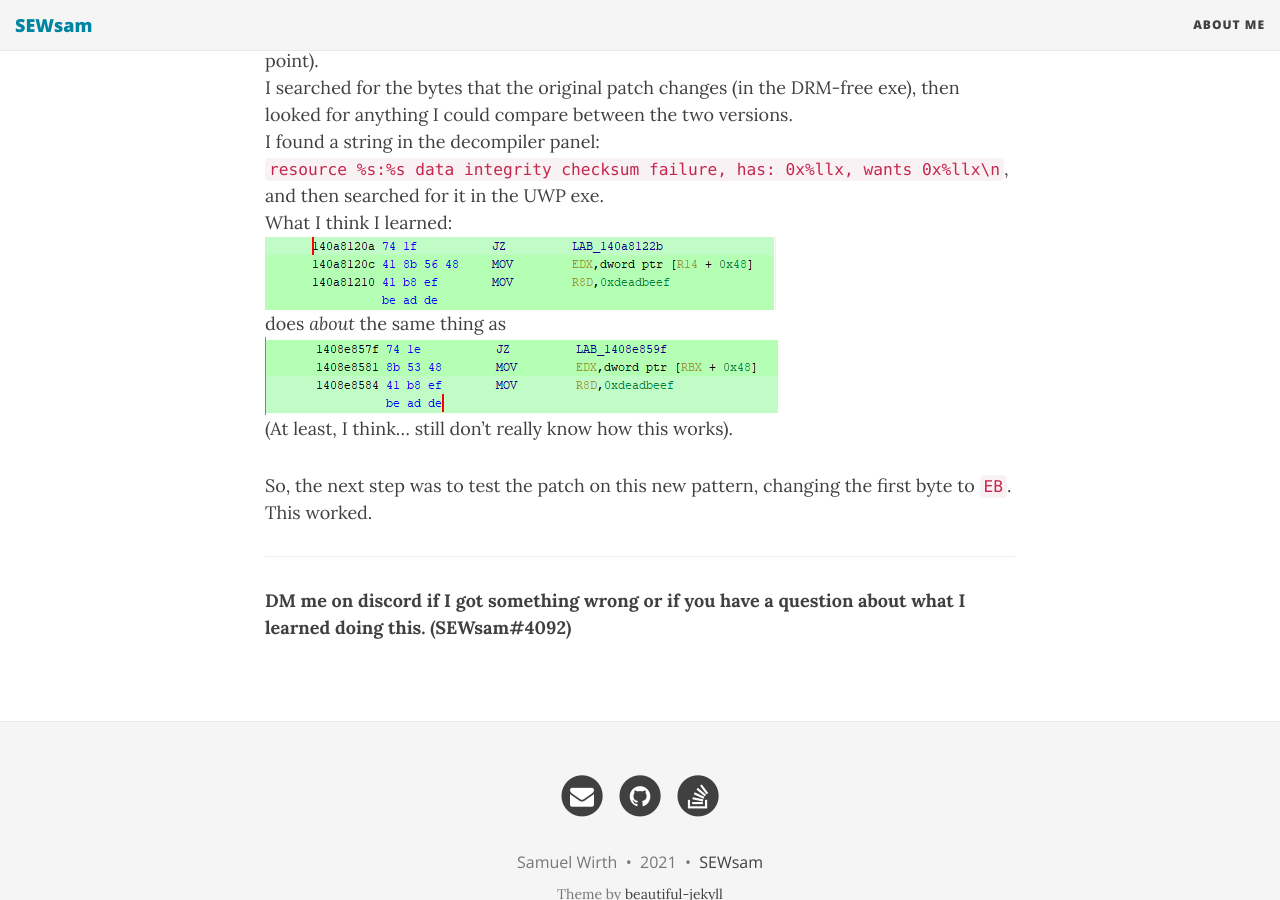
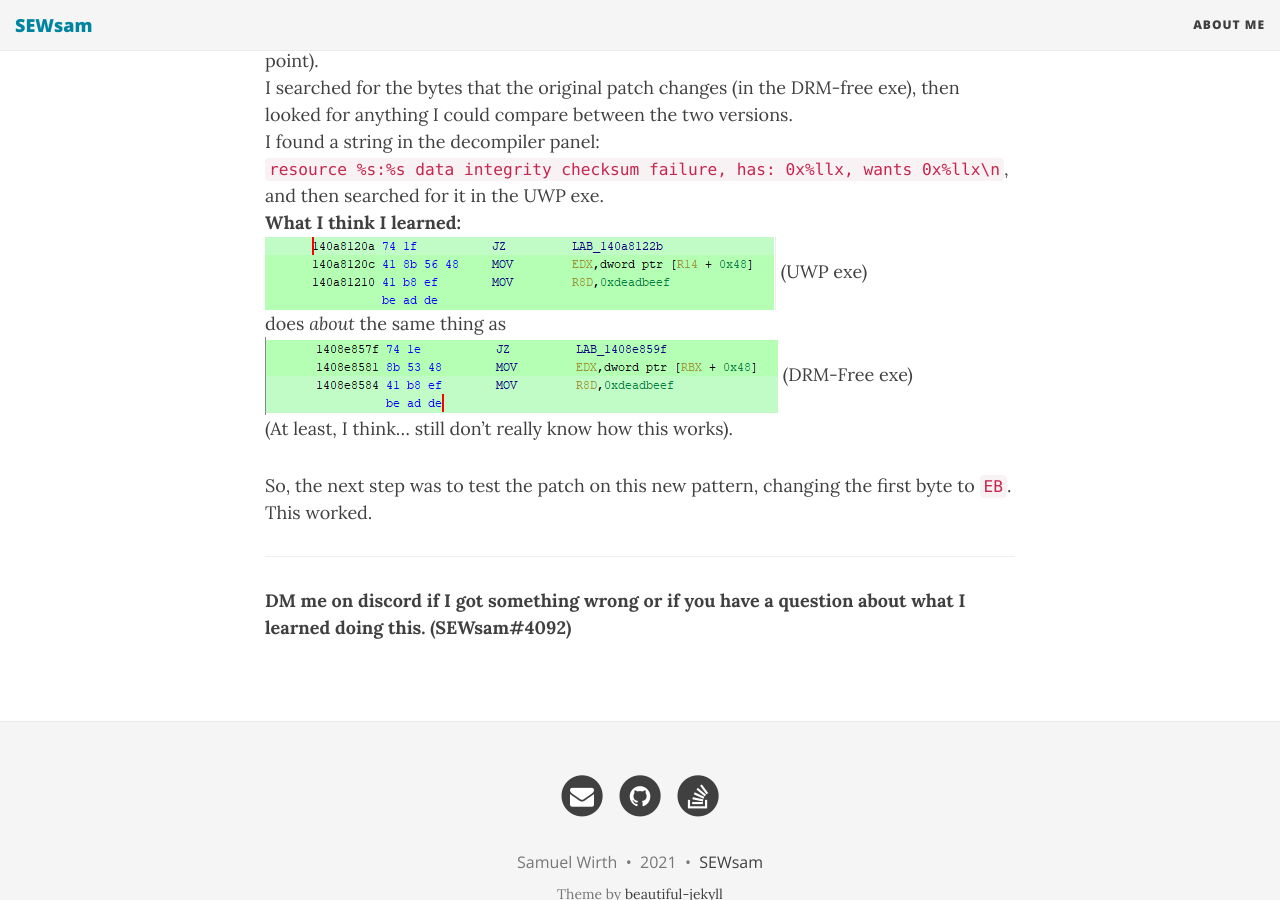
Before and after one commit to SEWsam/sewsam.github.io, a Jekyll site: the page built from _posts/2021-04-07-modding-doom-eternal-uwp.md, in a window 1280 px wide and 900 px high, scrolled down 1644 px. Built offline with Jekyll 4.4.1, drawn with Linux system fonts in a browser that asks for light colours; nearby versions of some CDN libraries.

Commit message:
Update 2021-04-07-modding-doom-eternal-uwp.md

```diff
--- a/_posts/2021-04-07-modding-doom-eternal-uwp.md
+++ b/_posts/2021-04-07-modding-doom-eternal-uwp.md
@@ -38,10 +38,10 @@ I used the UWP version and a DRM-free version of the exe so I could compare the
 I searched for the bytes that the original patch changes (in the DRM-free exe), then looked for anything I could compare between the two versions.
 I found a string in the decompiler panel:
 `resource %s:%s data integrity checksum failure, has: 0x%llx, wants 0x%llx\n`, and then searched for it in the UWP exe.
-What I think I learned:
-![DOOMEternalx64vk.exe (UWP)](https://sewsam.github.io/img/uwp.png)
+**What I think I learned:**
+![DOOMEternalx64vk.exe (UWP)](https://sewsam.github.io/img/uwp.png) (UWP exe)
 does _about_ the same thing as
-![DOOMEternalx64vk.exe (DRM-Free)](https://sewsam.github.io/img/nodrm.png)
+![DOOMEternalx64vk.exe (DRM-Free)](https://sewsam.github.io/img/nodrm.png) (DRM-Free exe)
 (At least, I think... still don't really know how this works).
 
 So, the next step was to test the patch on this new pattern, changing the first byte to `EB`. This worked.
```
